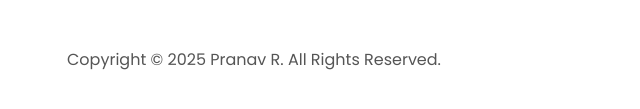
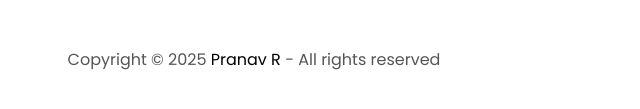
Before and after one commit to Pranavr06/test-portfolio, a plain HTML site: page index.html in a window 1280 px wide. Shown: the part 5208-5317 px from the top of the page, 386-1026 px from the left. Drawn offline with Linux system fonts and the light colour scheme; a script that the page names is missing.

Commit message:
Update index.html

```diff
--- a/index.html
+++ b/index.html
@@ -277,7 +277,7 @@
                 </ul>
             </div>
         </nav>
-        <p>Copyright © 2025 Pranav R. All Rights Reserved.</p>
+        <p>Copyright © 2025 <a href="#profile" style="text-decoration: none;">Pranav R</a> - All rights reserved</p>
     </footer>
     <script src="script.js"></script>
     <script src="sticky-nav.js"></script>
```
